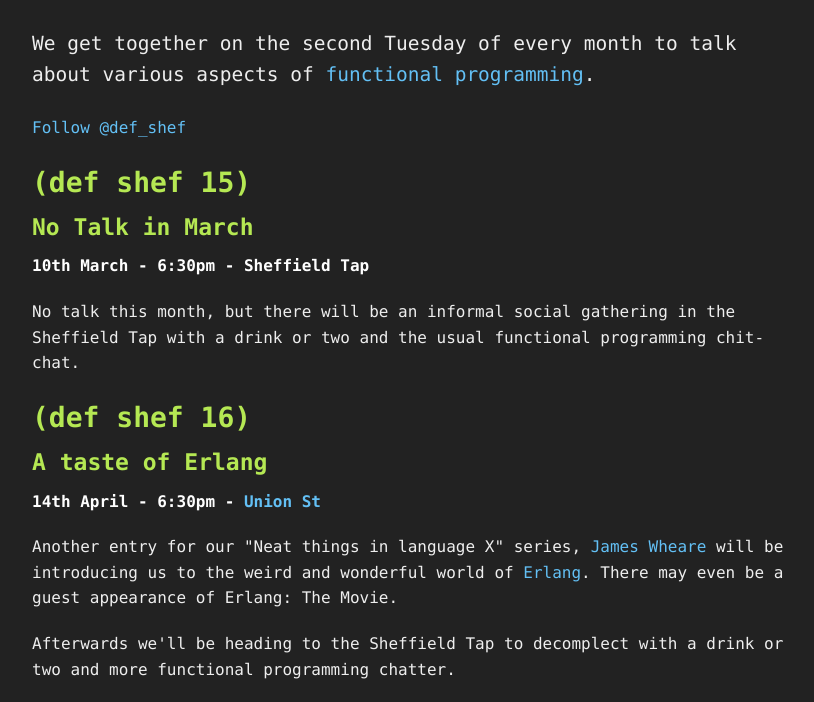
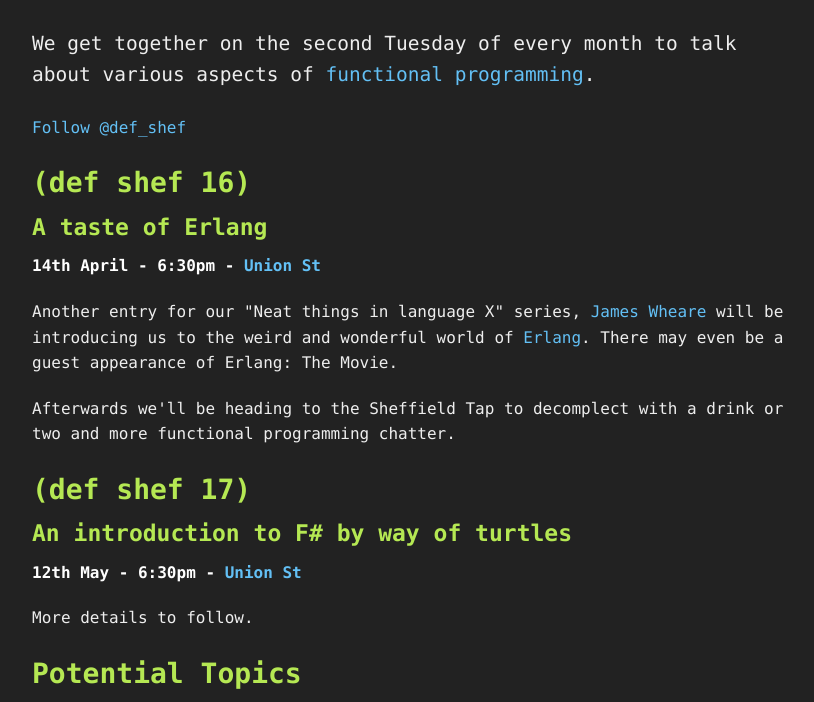
Before and after one commit to defshef/defshef.github.io, a website: page index.html in a window 1280 px wide. Shown: the part 88-790 px from the top of the page, without its empty margins (223-1037 px from the left). Drawn offline with Linux system fonts and the light colour scheme.

Commit message:
16 is next

```diff
--- a/index.html
+++ b/index.html
@@ -51,18 +51,6 @@
 </div>
 
 <div class="row">
-  <article class="meeting all-columns" id="defshef15">
-    <h2>(def shef 15)</h2>
-    <h4>No Talk in March</h4>
-    <p class="meeting-info">
-      10th March - 6:30pm - Sheffield Tap
-    </p>
-    <p>
-      No talk this month, but there will be an informal social gathering in the
-      Sheffield Tap with a drink or two and the usual functional programming
-      chit-chat.
-    </p>
-  </article>
   <article class="meeting all-columns" id="defshef16">
     <h2>(def shef 16)</h2>
     <h4>A taste of Erlang</h4>
@@ -80,6 +68,14 @@
       Afterwards we'll be heading to the Sheffield Tap to decomplect with a
       drink or two and more functional programming chatter.
     </p>
+  </article>
+  <article class="meeting all-columns" id="defshef17">
+    <h2>(def shef 17)</h2>
+    <h4>An introduction to F# by way of turtles</h4>
+    <p class="meeting-info">
+      12th May - 6:30pm - <a href="http://www.union-st.org/">Union St</a>
+    </p>
+    <p>More details to follow.</p>
   </article>
 </div>
 
@@ -383,6 +379,18 @@ Other features include:
       might be some mention of Functional Programming and Lisps in there too.
     </p>
   </article>
+  <article class="meeting all-columns" id="defshef15">
+    <h2>(def shef 15)</h2>
+    <h4>No Talk in March</h4>
+    <p class="meeting-info">
+      10th March - 6:30pm - Sheffield Tap
+    </p>
+    <p>
+      No talk this month, but there will be an informal social gathering in the
+      Sheffield Tap with a drink or two and the usual functional programming
+      chit-chat.
+    </p>
+  </article>
 </div>
 
 </div>
```
